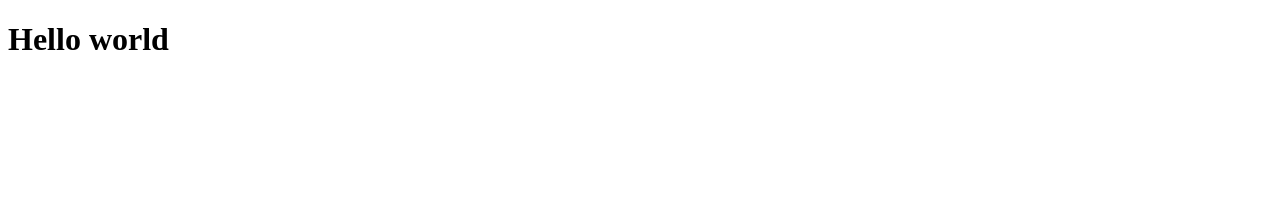
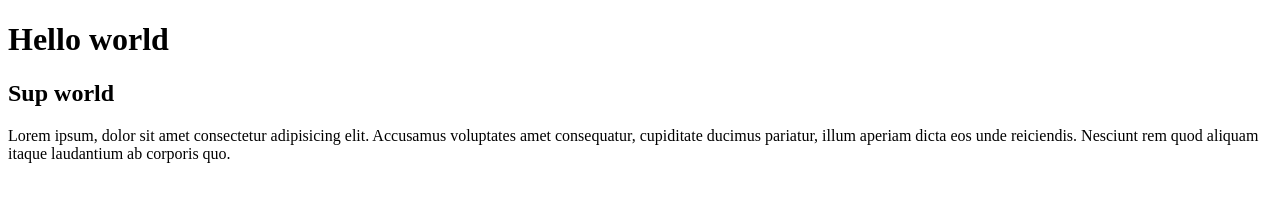
Before and after one commit to supervieira/learning-git-branching-repo, a plain HTML site: page git-branching-lesson/index.html in a window 1280 px wide. Drawn offline with Linux system fonts and the light colour scheme.

Commit message:
adding more markup

```diff
--- a/git-branching-lesson/index.html
+++ b/git-branching-lesson/index.html
@@ -11,6 +11,9 @@
 <body>
 
   <h1>Hello world</h1>
+  <h2>Sup world</h2>
+
+  <p>Lorem ipsum, dolor sit amet consectetur adipisicing elit. Accusamus voluptates amet consequatur, cupiditate ducimus pariatur, illum aperiam dicta eos unde reiciendis. Nesciunt rem quod aliquam itaque laudantium ab corporis quo.</p>
 
 </body>
 </html>
```
